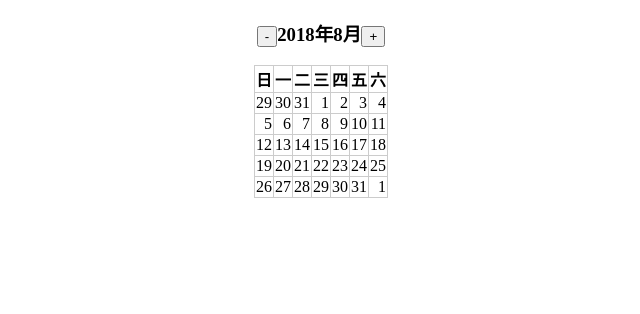
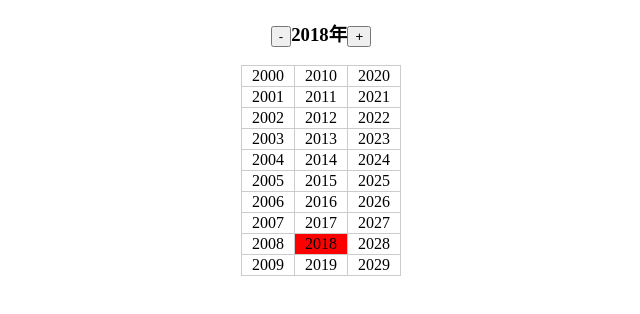
Before and after one commit to 123wodekuaile/reactLittleCase, a React app: page / in a window 1280 px wide. Shown: the whole page, without its empty margins (319-959 px from the left). Built offline with nearby package versions, Linux system fonts and the light colour scheme.

Commit message:
日历增加年份选择，日期方面添加农历

```diff
--- a/app/Copy.js
+++ b/app/Copy.js
@@ -2,9 +2,11 @@
 * @Author: 21746209
 * @Date:   2018-08-18 17:42:54
 * @Last Modified by:   21746209
-* @Last Modified time: 2018-08-18 20:43:42
+* @Last Modified time: 2018-08-19 19:26:21
 */
 import React from "react";
+import solarLunar from 'solarLunar';
+
 export default class Copy extends React.Component{
 	constructor(props){
 		super(props);
@@ -42,12 +44,34 @@ export default class Copy extends React.Component{
 		// 		domArr.push(<tr key={i}>{temp}<tr>)
 		// 	}
 		// }
+		//solarLunar.solar2lunar(year,month-1,arr[i*7+j]).dayCn这套方法就是把当前的农历转换为阴历
+		//部分的转换问题主要是使月份温和
 		function showDay(){
 			var domArr = [];
-			for(var i=0;i<Arr.length;i++){
+			for(var i=0;i<arr.length/7;i++){
 				var temp = [];
 				for(var j=0;j<7;j++){
-					temp.push(<td>{Arr[i][j]}</td>)
+					if(i*7+j<benyue1haoxingqiji){
+						//上个月的尾巴
+						temp.push(<td>
+						{arr[i*7+j]}
+						<br/>
+						{solarLunar.solar2lunar(year,month-1,arr[i*7+j]).dayCn}
+						</td>)
+					}else if(i*7+j>benyue1haoxingqiji+benyuegongjitian){
+						temp.push(<td>
+						{arr[i*7+j]}
+						<br/>
+						{solarLunar.solar2lunar(year,month-1,arr[i*7+j]).dayCn}
+						</td>)
+					}else {
+						temp.push(<td>
+						{arr[i*7+j]}
+						<br/>
+						{solarLunar.solar2lunar(year,month,arr[i*7+j]).dayCn}
+						</td>)
+					}
+
 				}
 				domArr.push(<tr>{temp}</tr>)
 			}
--- a/app/CopyFather.js
+++ b/app/CopyFather.js
@@ -2,17 +2,29 @@
 * @Author: 21746209
 * @Date:   2018-08-18 20:24:33
 * @Last Modified by:   21746209
-* @Last Modified time: 2018-08-18 20:43:23
+* @Last Modified time: 2018-08-19 16:44:13
 */
 import React from "react"
 import Copy from "./Copy.js"
+import CopyYear from "./CopyYear.js"
 export default class CopyFather extends React.Component{
 	constructor(props){
 		super(props);
 		this.state = {
 			"year": 2018,
-			"month": 8
+			"month": 8,
+			"view":true
 		}
+	}
+	changeView(){
+		this.setState({
+			view : !this.state.view
+		})
+	}
+	setYear(year){
+		this.setState({
+			year
+		})
 	}
 	goNextMonth(){
 		if(this.state.month==12){
@@ -38,14 +50,41 @@ export default class CopyFather extends React.Component{
 			})
 		}
 	}
+	goPrev10Year(){
+		this.setState({
+			year: this.state.year-10
+		})
+	}
+	goNext10Year(){
+		this.setState({
+			year:this.state.year+ 10
+		})
+	}
+
+
 	render(){
 		return <div>
+		{
+			this.state.view==true?
+			<h3>
+			<button onClick={this.goPrev10Year.bind(this)}>-</button>
+			<span onClick={this.changeView.bind(this)}>{this.state.year}年</span>
+			<button onClick={this.goNext10Year.bind(this)}>+</button>
+			</h3>
+			:
 			<h3>
 			<button onClick={this.goPrevMonth.bind(this)}>-</button>
-			{this.state.year}年{this.state.month}月
+			<span onClick={this.changeView.bind(this)}>{this.state.year}年</span>{this.state.month}月
 			<button onClick={this.goNextMonth.bind(this)}>+</button>
 			</h3>
+		}
+
+		{
+			this.state.view==true?
+			<CopyYear year={this.state.year} setYear={this.setYear.bind(this)}/>
+			:
 			<Copy year = {this.state.year} month={this.state.month}></Copy>
+		}
 		</div>
 	}
 
--- /dev/null
+++ b/app/CopyYear.js
@@ -0,0 +1,48 @@
+/*
+* @Author: 21746209
+* @Date:   2018-08-19 15:52:31
+* @Last Modified by:   21746209
+* @Last Modified time: 2018-08-19 16:35:54
+*/
+
+import React from "react"
+import classnames from "classnames"
+export default class CopyYear extends React.Component{
+	constructor(props){
+		super(props);
+	}
+	render(){
+		var year = this.props.year;
+		var setYear = this.props.setYear;
+		var dangqiannian = year - year % 10;
+		var shangshinian = dangqiannian - 10;
+		var xiashinian = dangqiannian  +  10;
+
+		function show10Year(){
+			var Year = [];
+			for(let i=0;i<10;i++){
+				var temp = [];
+				for(let j=0;j<3;j++){
+					temp = [
+						<td onClick={()=>setYear(shangshinian+i)}>{shangshinian+i}</td>,
+						<td
+						className={classnames({"hong":year==dangqiannian+i})}
+						onClick={()=>setYear(dangqiannian+i)}>{dangqiannian+i}</td>,
+						<td onClick={()=>setYear(xiashinian+i)}>{xiashinian+i}</td>
+					]
+				}
+				Year.push(<tr>{temp}</tr>);
+			}
+			return Year;
+		}
+		return <div>
+			<table>
+				<tbody>
+					{show10Year()}
+				</tbody>
+			</table>
+		</div>
+
+	}
+
+}
--- a/app/MonthView.js
+++ b/app/MonthView.js
@@ -2,7 +2,7 @@
 * @Author: 21746209
 * @Date:   2018-08-09 18:52:56
 * @Last Modified by:   21746209
-* @Last Modified time: 2018-08-18 20:24:13
+* @Last Modified time: 2018-08-19 19:25:03
 */
 import React from "react"
 
@@ -55,7 +55,6 @@ export default class MonthView extends React.Component{
 					<th>四</th>
 					<th>五</th>
 					<th>六</th>
-
 				</tr>
 					{showARR()}
 				</tbody>
--- a/app/main.js
+++ b/app/main.js
@@ -2,7 +2,7 @@
 * @Author: 21746209
 * @Date:   2018-07-07 16:47:51
 * @Last Modified by:   21746209
-* @Last Modified time: 2018-08-18 20:30:37
+* @Last Modified time: 2018-08-19 16:15:05
 */
 import React from "react";
 import ReactDOM from "react-dom";
--- a/index.html
+++ b/index.html
@@ -25,11 +25,11 @@
 			border-collapse:collapse;
 			border: 1px solid #ccc;
 		}
-		td{
-			width: 16px;
+		td,th{
+			width: 50px;
 			height: 14px;
 			font-size: 16px;
-			text-align: right;
+			text-align: center;
 		}
 		.center {
 			width: 300px;
@@ -41,7 +41,12 @@
 		table {
 			margin:  0 auto;
 		}
-
+		td:hover{
+			cursor: pointer;
+		}
+		.hong {
+			background-color: red;
+		}
 	</style>
 </head>
 <body>
--- a/package.json
+++ b/package.json
@@ -13,7 +13,9 @@
     "babel-core": "^6.26.3",
     "babel-loader": "^7.1.5",
     "babel-preset-env": "^1.7.0",
-    "babel-preset-react": "^6.24.1"
+    "babel-preset-react": "^6.24.1",
+    "classname": "0.0.0",
+    "solarlunar": "^2.0.3"
   },
   "dependencies": {
     "classnames": "^2.2.6",
```
Also changed, not shown: dist/bundle.js.
